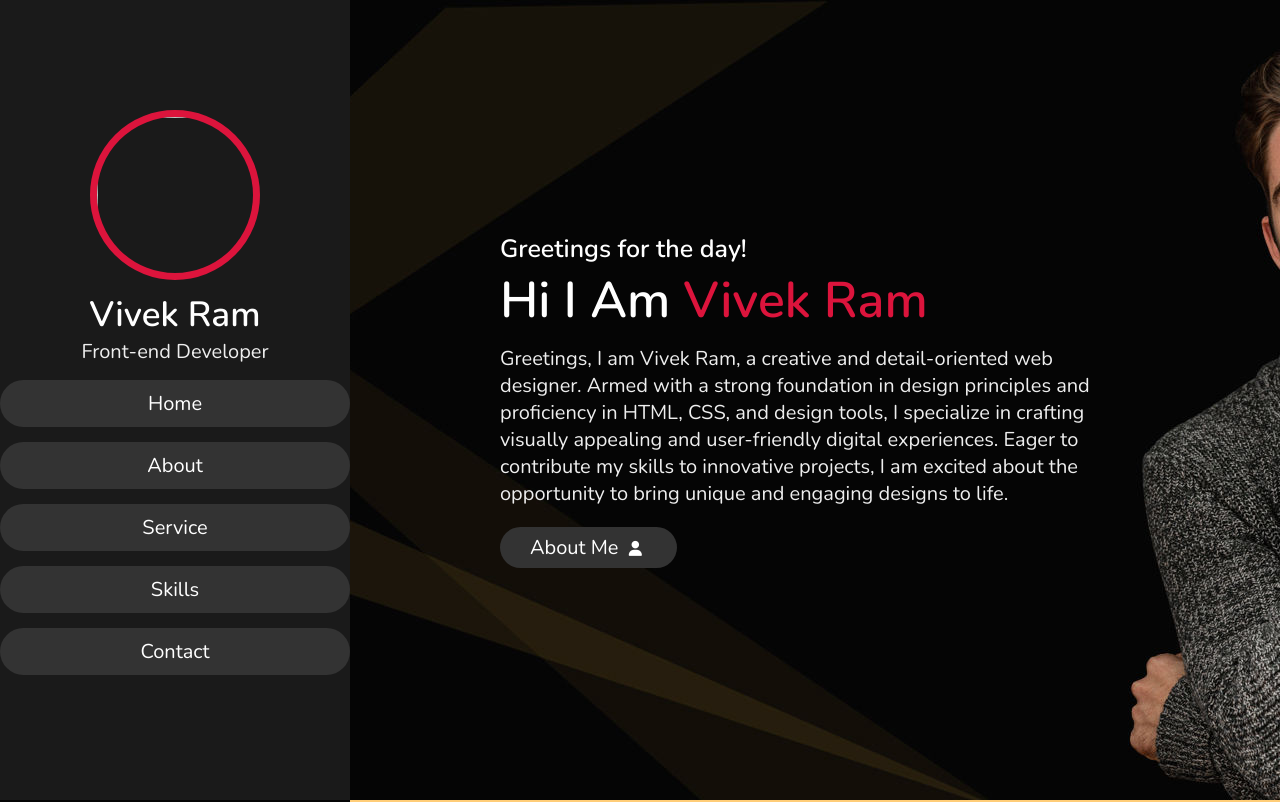
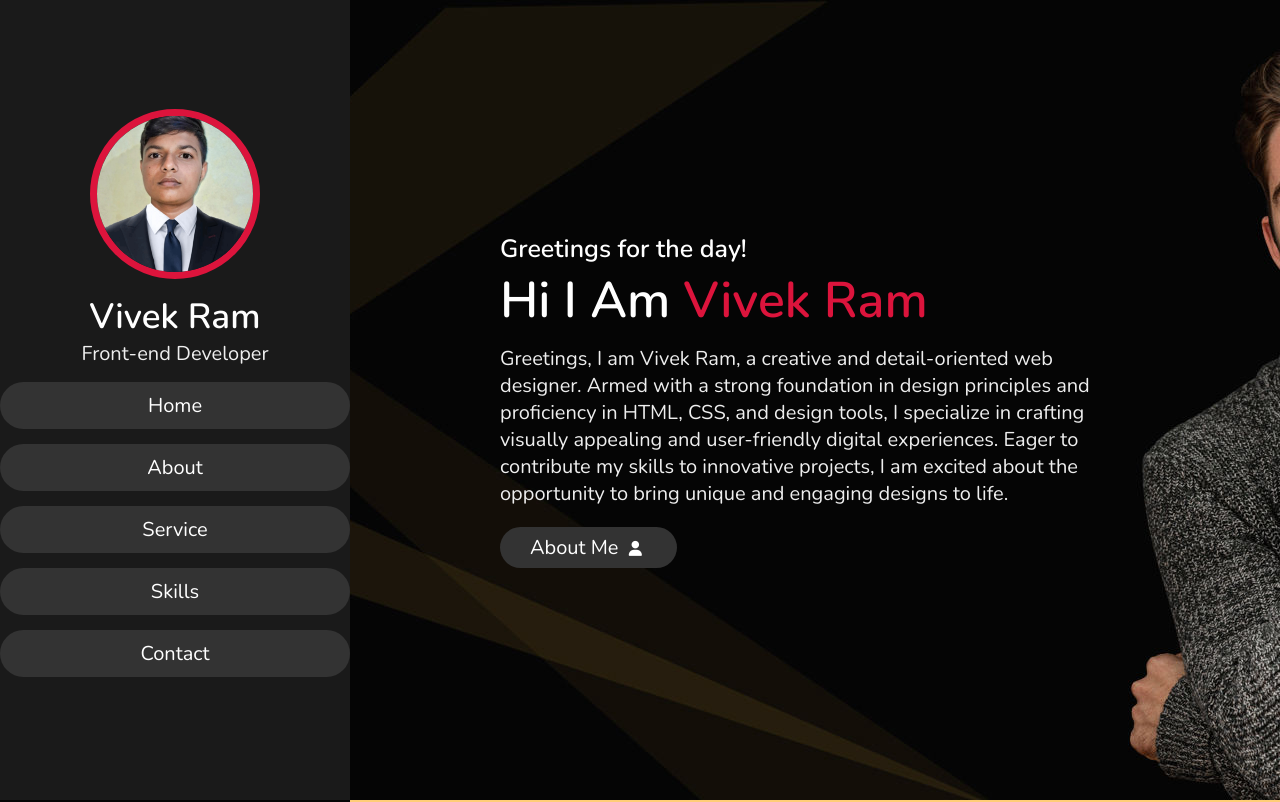
Before and after one commit to vickyahir350/vivek, a plain HTML site: page index.html in a window 1280 px wide. Shown: the top 802 px of the page. Drawn offline with nearby package versions, Linux system fonts and the light colour scheme; files whose address does not match are found by name.

Commit message:
Update index.html

```diff
--- a/index.html
+++ b/index.html
@@ -16,7 +16,7 @@
 
     <header>
         <div class="user">
-            <img src="image/kmyresume.jpg" alt="">
+            <img src="kmyresume.jpg" alt="">
             <h3 class="name">Vivek Ram</h3>
             <p class="post">Front-end Developer</p>
         </div>
```
